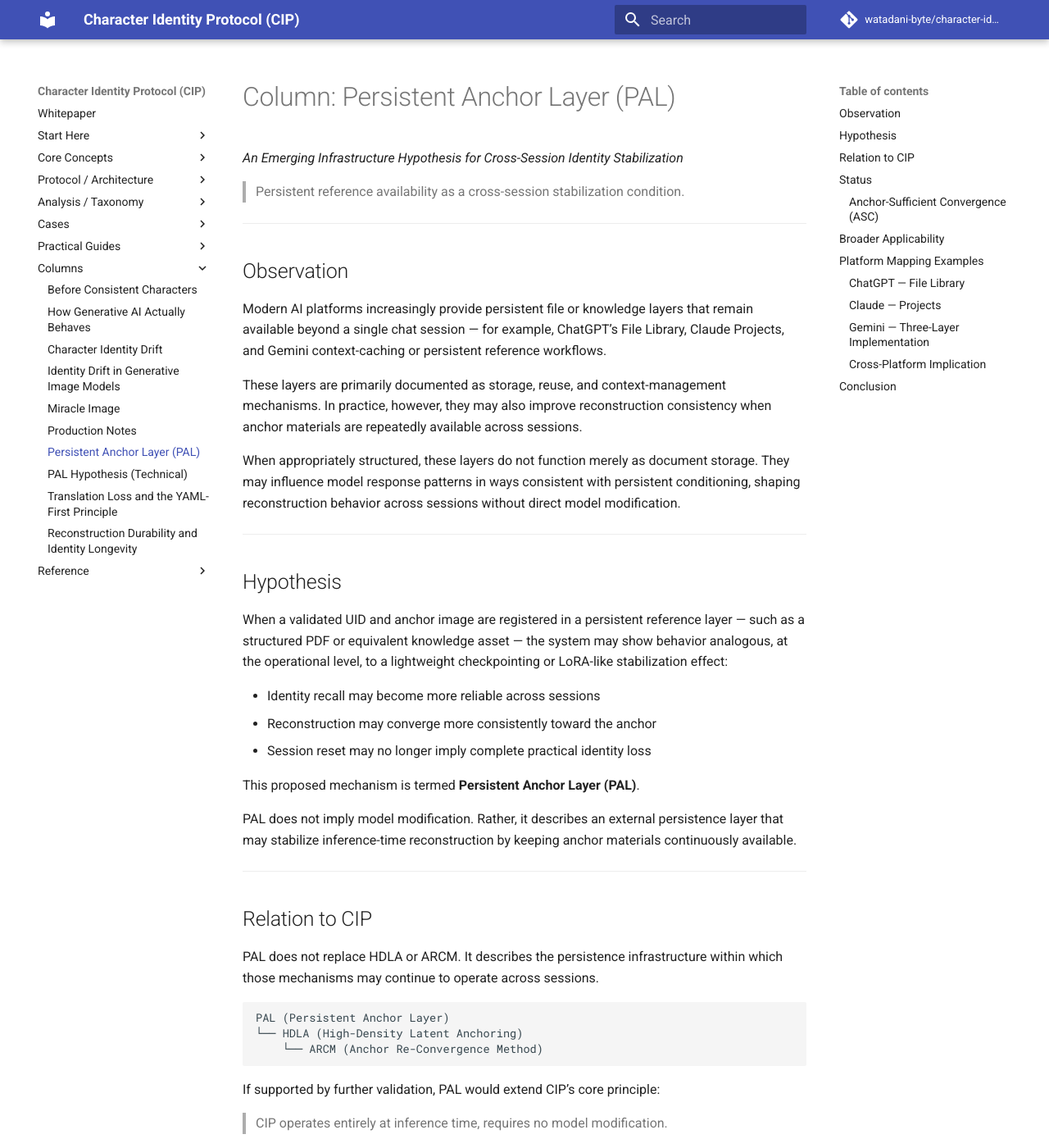
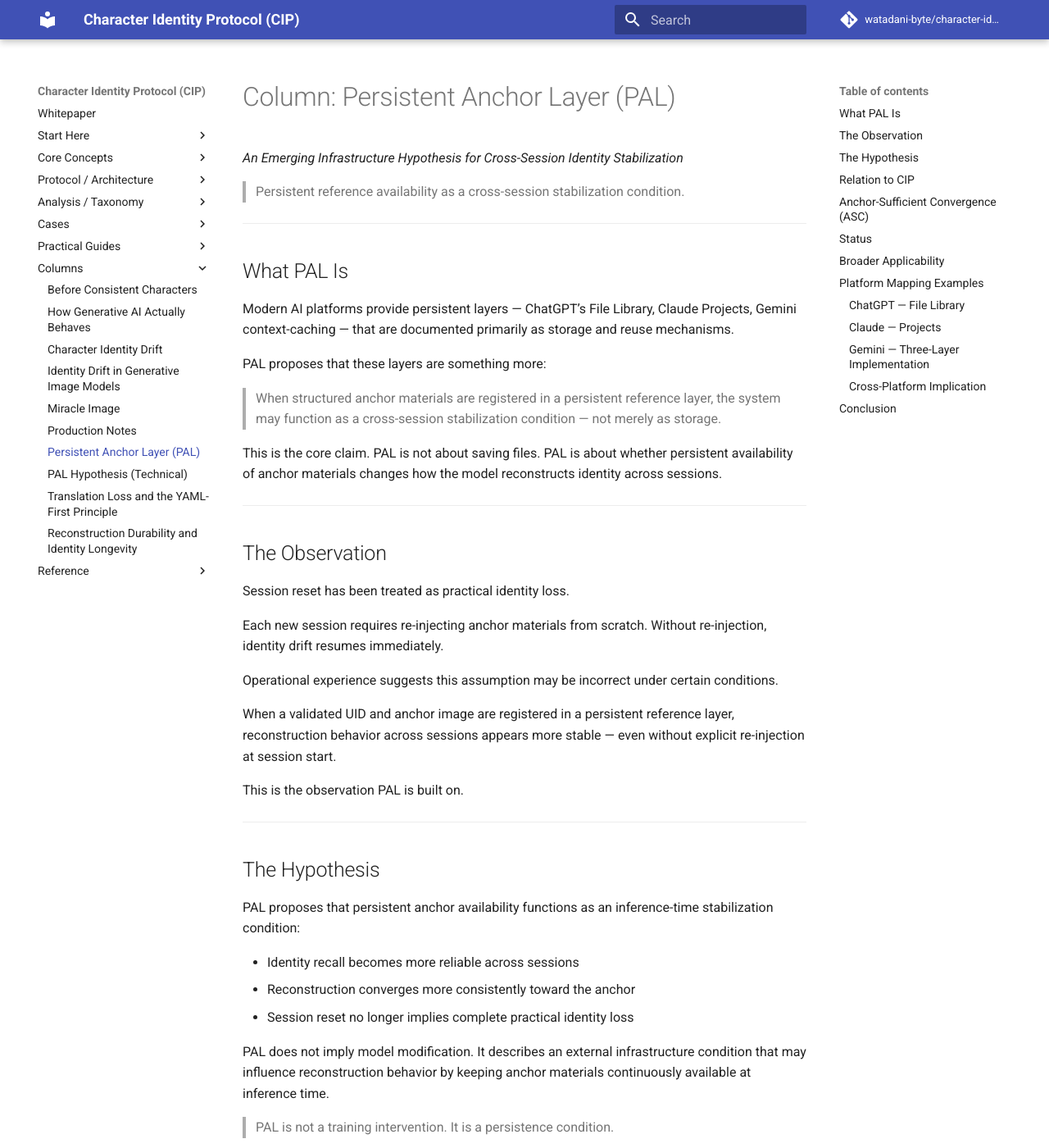
Before and after one commit to watadani-byte/character-identity-protocol, an MkDocs documentation site: the page built from docs/column_pal.md, in a window 1280 px wide and 1400 px high. Shown: the whole window at 82% size. Built offline with MkDocs 1.6.1 and Material for MkDocs 9.7.7, drawn with Linux system fonts in a browser that asks for light colours; comment, search, counter and statistics services are not loaded; some of the changed text lies outside the part shown.

Commit message:
column_pal.md を更新

````diff
--- a/docs/column_pal.md
+++ b/docs/column_pal.md
@@ -7,49 +7,68 @@
 
 -----
 
-## Observation
+## What PAL Is
 
-Modern AI platforms increasingly provide persistent file or knowledge
-layers that remain available beyond a single chat session — for example,
-ChatGPT’s File Library, Claude Projects, and Gemini context-caching
-or persistent reference workflows.
+Modern AI platforms provide persistent layers —
+ChatGPT’s File Library, Claude Projects, Gemini context-caching —
+that are documented primarily as storage and reuse mechanisms.
 
-These layers are primarily documented as storage, reuse, and
-context-management mechanisms. In practice, however, they may also
-improve reconstruction consistency when anchor materials are
-repeatedly available across sessions.
+PAL proposes that these layers are something more:
 
-When appropriately structured, these layers do not function merely
-as document storage. They may influence model response patterns in
-ways consistent with persistent conditioning, shaping reconstruction
-behavior across sessions without direct model modification.
+> When structured anchor materials are registered in a persistent
+> reference layer, the system may function as a cross-session
+> stabilization condition — not merely as storage.
+
+This is the core claim.
+PAL is not about saving files.
+PAL is about whether persistent availability of anchor materials
+changes how the model reconstructs identity across sessions.
 
 -----
 
-## Hypothesis
+## The Observation
 
-When a validated UID and anchor image are registered in a persistent
-reference layer — such as a structured PDF or equivalent knowledge
-asset — the system may show behavior analogous, at the operational
-level, to a lightweight checkpointing or LoRA-like stabilization effect:
+Session reset has been treated as practical identity loss.
 
-- Identity recall may become more reliable across sessions
-- Reconstruction may converge more consistently toward the anchor
-- Session reset may no longer imply complete practical identity loss
+Each new session requires re-injecting anchor materials from scratch.
+Without re-injection, identity drift resumes immediately.
 
-This proposed mechanism is termed **Persistent Anchor Layer (PAL)**.
+Operational experience suggests this assumption may be incorrect
+under certain conditions.
 
-PAL does not imply model modification. Rather, it describes an
-external persistence layer that may stabilize inference-time
-reconstruction by keeping anchor materials continuously available.
+When a validated UID and anchor image are registered in a
+persistent reference layer, reconstruction behavior across sessions
+appears more stable — even without explicit re-injection at
+session start.
+
+This is the observation PAL is built on.
+
+-----
+
+## The Hypothesis
+
+PAL proposes that persistent anchor availability functions as
+an inference-time stabilization condition:
+
+- Identity recall becomes more reliable across sessions
+- Reconstruction converges more consistently toward the anchor
+- Session reset no longer implies complete practical identity loss
+
+PAL does not imply model modification.
+It describes an external infrastructure condition that may
+influence reconstruction behavior by keeping anchor materials
+continuously available at inference time.
+
+> PAL is not a training intervention.
+> It is a persistence condition.
 
 -----
 
 ## Relation to CIP
 
 PAL does not replace HDLA or ARCM.
-It describes the persistence infrastructure within which those
-mechanisms may continue to operate across sessions.
+It describes the infrastructure within which those mechanisms
+may remain operational across sessions.
 
 ```
 PAL (Persistent Anchor Layer)
@@ -57,30 +76,17 @@ PAL (Persistent Anchor Layer)
     └── ARCM (Anchor Re-Convergence Method)
 ```
 
-If supported by further validation, PAL would extend CIP’s
-core principle:
+CIP defines the governance logic.
+PAL extends it into cross-session continuity.
 
-> CIP operates entirely at inference time, requires no model modification.
-
-— into a cross-session operating model.
+> CIP governs identity. PAL sustains it.
 
 -----
 
-## Status
+## Anchor-Sufficient Convergence (ASC)
 
-This remains an observational hypothesis based on operational use
-of persistent file and project features across current AI platforms.
-
-No controlled validation has yet been completed.
-This column documents the observation for future investigation.
-
------
-
-### Anchor-Sufficient Convergence (ASC)
-
-Operational experience with PAL has produced an observed
-convergence condition termed
-Anchor-Sufficient Convergence (ASC).
+Operational use of PAL has produced an observed condition:
+**Anchor-Sufficient Convergence (ASC)**.
 
 Under ASC, character identity is maintained using only:
 
@@ -94,17 +100,21 @@ Under ASC, character identity is maintained using only:
 |LoRA                 |Not required|
 |Model fine-tuning    |Not required|
 
-This condition suggests that when PAL is properly
-configured, the anchor asset alone is sufficient to
-maintain character identity across sessions, platforms,
-and generation cycles.
 
 > The anchor is sufficient. The tools are optional.
 
-ASC remains an observational finding.
-Systematic validation has not yet been conducted.
+ASC is an observational finding.
+Systematic validation has not been conducted.
 
 *See: [Glossary — ASC](glossary.md)*
+
+-----
+
+## Status
+
+This remains an observational hypothesis.
+No controlled validation has been completed.
+This column documents the observation for future investigation.
 
 -----
 
@@ -112,67 +122,51 @@ Systematic validation has not yet been conducted.
 
 PAL is not limited to character identity workflows.
 
-Any domain that benefits from persistent cross-session reference
-stability may potentially use the same pattern — including but
-not limited to:
+The same pattern — persistent reference availability as a
+stabilization condition — may apply wherever cross-session
+consistency is required:
 
-- Brand asset consistency in marketing production
-- Legal or regulatory document reference anchoring
-- Medical or scientific protocol adherence across sessions
-- Educational persona or curriculum consistency
+- Character and IP continuity in creative production
+- Brand asset consistency across vendors
+- Legal or regulatory reference anchoring
+- Educational persona stability
+- Protocol adherence in structured professional workflows
 
-The underlying principle — that a structured persistent layer
-may reinforce reconstruction consistency across sessions —
-is domain-agnostic.
-
-CIP provides the governance framework. PAL provides the
-infrastructure. Together, they suggest a generalizable pattern
-for inference-time identity and consistency control across
-professional domains.
+The concept is infrastructure-oriented, not domain-specific.
 
 -----
 
 ## Platform Mapping Examples
 
-The following mappings are conceptual rather than vendor-defined
-terminology.
+The following mappings are conceptual,
+not vendor-defined terminology.
 
 ### ChatGPT — File Library
 
-File Library can function as a persistent asset layer for anchor
-documents and images. Structured documents (e.g., UID + anchor
-image as PDF) registered here can function as a persistent identity
-reference layer across sessions.
+Structured documents registered in the File Library
+can function as a persistent identity reference layer
+across sessions.
 
 ### Claude — Projects
 
-Projects provide self-contained workspaces with chat history and
-knowledge files, making them a plausible persistent anchor layer
-for repeated identity or style reconstruction. Files remain
-available across conversations, reducing the need for repeated
-re-injection each session.
+Project files persist across conversations,
+reducing the need for repeated re-injection
+and providing a continuously available anchor layer.
 
 ### Gemini — Three-Layer Implementation
 
-Gemini’s architecture enables a particularly structured PAL
-implementation. The following mappings are conceptual:
-
 |Layer           |Gemini Feature        |Role                                                          |
 |----------------|----------------------|--------------------------------------------------------------|
-|**PAL (Infra)** |Context Caching       |Persistent availability of identity materials across sessions |
+|**PAL (Infra)** |Context Caching       |Persistent availability of identity materials                 |
 |**HDLA (Data)** |Gems / Reference Files|High-density anchor references for reconstruction conditioning|
 |**ARCM (Logic)**|System Instructions   |Operational enforcement of re-convergence behavior            |
 
-Context caching provides persistent reusable context at the API
-layer, while Gems or reference files and system instructions may
-together support a PAL-like implementation pattern.
-
 ### Cross-Platform Implication
 
-The recurring applicability of PAL-like mappings across ChatGPT,
-Claude, and Gemini suggests that persistent anchor layering may be
-an emergent capability of modern AI platform architecture, rather
-than a platform-specific pattern.
+The recurring applicability of PAL-like mappings across
+ChatGPT, Claude, and Gemini suggests that persistent anchor
+layering may be an emergent capability of modern AI platform
+architecture — not a platform-specific feature.
 
 -----
 
@@ -181,10 +175,15 @@ than a platform-specific pattern.
 CIP describes the governance logic.
 PAL describes the persistent reference infrastructure.
 
-Together, they suggest a broader pattern for inference-time
-consistency control without direct model modification.
+Together, they suggest a generalizable pattern:
+
+> Inference-time identity consistency
+> without direct model modification —
+> sustained across sessions through
+> persistent anchor availability.
 
 -----
 
-*Status: Observational hypothesis — February 2026*
-*Related: [Technical Mechanism](technical_mechanism.md) — [White Paper](whitepaper_v1.md)*
+*Status: Observational hypothesis*
+*First documented: March 2026*
+*Related: [Technical Mechanism](technical_mechanism.md) — [White Paper](whitepaper_v1.md) — [PAL Hypothesis Document](pal_hypothesis.md)*
````
